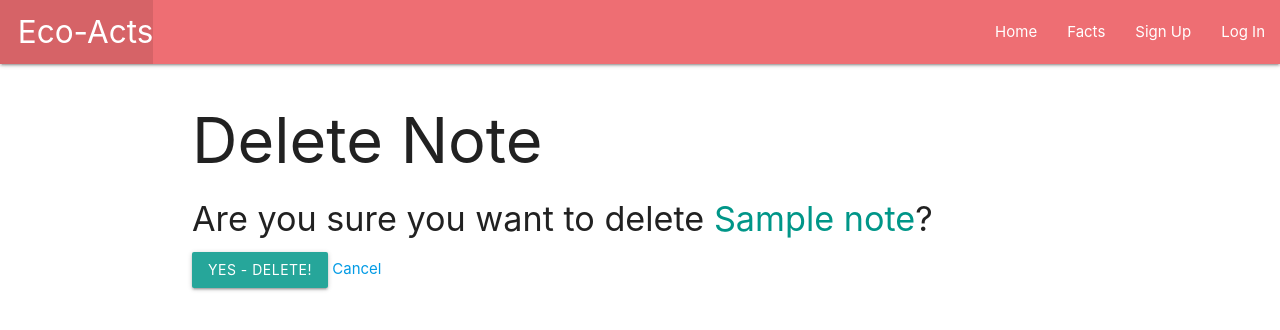
After one commit to kkonkel23/Eco-Acts, a Django app: page /accounts/1/delete_note in a window 1280 px wide. The commit adds this page. Shown: the top 330 px of the page. Run offline with Django 3.2, Linux system fonts and the light colour scheme; tables that the repository leaves empty hold one stand-in row (values such as "Sample post").

Commit message:
delete note

```diff
--- a/main_app/models.py
+++ b/main_app/models.py
@@ -35,3 +35,9 @@ class Note(models.Model):
     name = models.CharField(max_length=100)
     content = models.CharField(max_length=250)
     user = models.ForeignKey(User, on_delete=models.CASCADE)
+
+    def __str__(self):
+        return self.name
+
+    def get_absolute_url(self):
+        return reverse('user_activities', kwargs={'pk': self.id})
--- /dev/null
+++ b/main_app/templates/main_app/note_confirm_delete.html
@@ -0,0 +1,13 @@
+{% extends 'base.html' %}
+
+{% block content %}
+  <h1>Delete Note</h1>
+
+  <h4>Are you sure you want to delete <span class="teal-text">{{ object.name }}</span>?</h4>
+
+  <form action="" method="POST">
+    {% csrf_token %}
+    <input type="submit" value="Yes - Delete!" class="btn">
+    <a href="{% url 'user_activities' object.id %}">Cancel</a>
+  </form>
+{% endblock %}
--- a/main_app/templates/user_activities.html
+++ b/main_app/templates/user_activities.html
@@ -34,7 +34,7 @@
             <p>{{ note.content }}</p>
         </div>
         <div class="card-action">
-
+            <a href="{% url 'delete_note' note.id %}">Delete</a>
         </div>
         </div>
     </div>
--- a/main_app/urls.py
+++ b/main_app/urls.py
@@ -8,6 +8,7 @@ urlpatterns = [
     path('activities/', views.ActivityList.as_view(), name='index'),
     path('activities/<int:activity_id>/', views.activities_detail, name='detail'),
     path('accounts/<int:user_id>/add_note', views.add_note, name='add_note'),
+    path('accounts/<int:pk>/delete_note', views.NoteDelete.as_view(), name='delete_note'),
     path('activities/<int:activity_id>/assoc_activity/<int:user_id>/', views.assoc_activity, name='assoc_activity'),
     path('activities/<int:activity_id>/unassoc_activity/<int:user_id>/', views.unassoc_activity, name='unassoc_activity'),
     path('accounts/signup/', views.signup, name='signup'),
--- a/main_app/views.py
+++ b/main_app/views.py
@@ -1,11 +1,13 @@
 from django.shortcuts import render, redirect
 from .models import Activity, MyActivity, User, Note
 from django.views.generic import ListView, DetailView
+from django.views.generic.edit import DeleteView
 from django.contrib.auth import login
 from django.contrib.auth.forms import UserCreationForm
 from django.contrib.auth.mixins import LoginRequiredMixin
 from django.contrib.auth.decorators import login_required
 from .forms import NoteForm
+
 
 # Create your views here.
 def home(request):
@@ -78,3 +80,7 @@ def add_note(request, user_id):
         new_note.user_id = user_id
         new_note.save()
     return redirect('user_activities', user_id=user_id)
+
+class NoteDelete(DeleteView):
+    model = Note
+    success_url = '/activities/'
```
